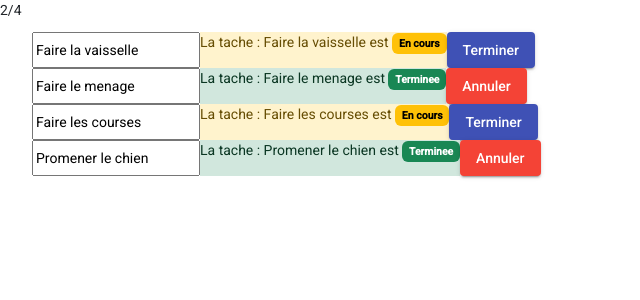
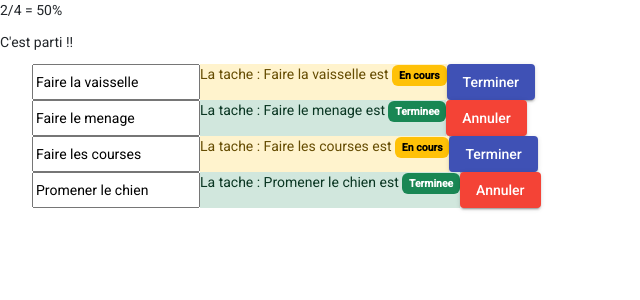
Before and after one commit to formateur357/formationAngular06-23, an Angular app in the folder todo/: page / in a window 1280 px wide. Shown: the top 300 px of the page, without its empty margins (0-640 px from the left). Built offline with nearby package versions, Linux system fonts and the light colour scheme.

Commit message:
exercice ngSwitch

```diff
--- a/todo/src/app/app.component.html
+++ b/todo/src/app/app.component.html
@@ -1,4 +1,13 @@
-<p>{{ nbTrue }}/{{ nbTot }}</p>
-<ul>
+<p>{{ nbTrue }}/{{ nbTot }} = {{ percent }}%</p>
+<div [ngSwitch]="true">
+  <p *ngSwitchCase="percent > 0 && percent < 51">C'est parti !!</p>
+  <p *ngSwitchCase="percent > 50 && percent < 100">On en voit le bout !!</p>
+  <p *ngSwitchCase="percent === 100">Fini !!</p>
+  <p *ngSwitchDefault>Il serait temps de s'y mettre !!</p>
+</div>
+<ul *ngIf="nbTot > 0; else elseBlock">
   <app-task *ngFor="let task of tasks; trackBy: trackByFunction" [task]="task"></app-task>
 </ul>
+<ng-template #elseBlock>
+  <p>Il n'y a pas de taches.</p>
+</ng-template>
--- a/todo/src/app/app.component.ts
+++ b/todo/src/app/app.component.ts
@@ -25,6 +25,11 @@ export class AppComponent {
     return this.tasks.filter(task => task.complete).length
   }
 
+  public get percent(): number {
+    // protection anti division par 0
+    return this.nbTot > 0 ? this.nbTrue / this.nbTot * 100 : 0
+  }
+
   // public modifyCount(complete: boolean): void {
   //   this.count += complete ? 1 : -1
   // }
```
